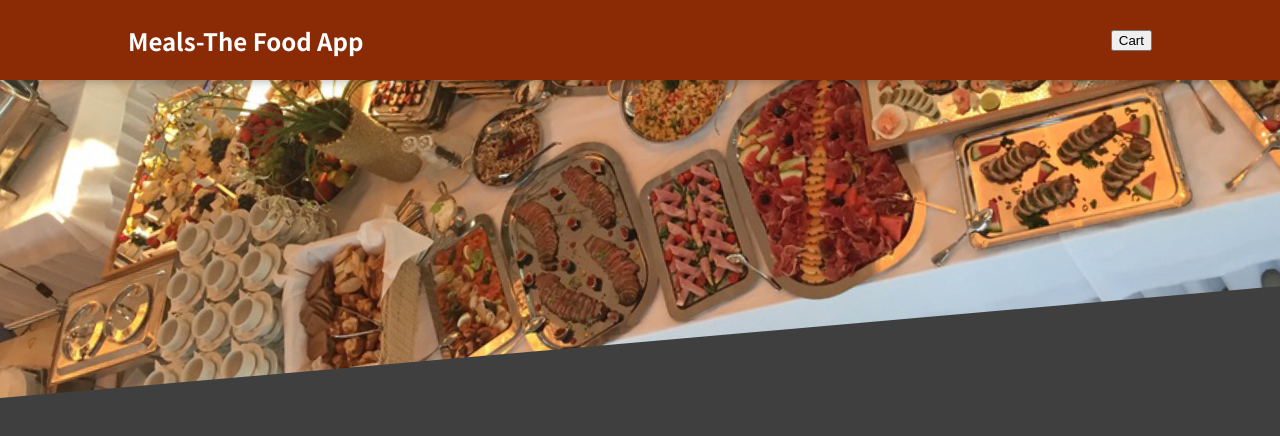
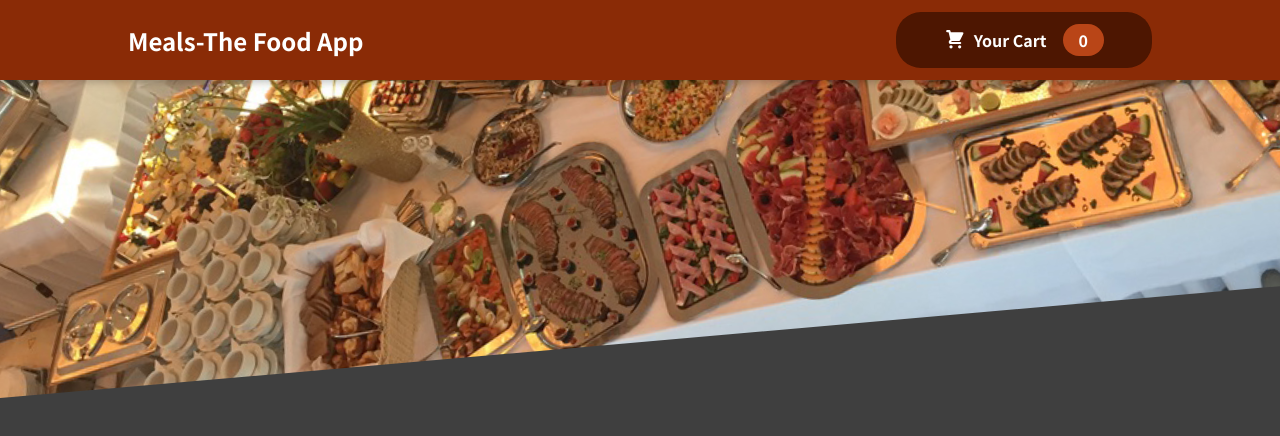
Before and after one commit to aman1021/ReactFoodApp, a React (Create React App) app: page / in a window 1280 px wide. Shown: the top 436 px of the page. Built offline with nearby package versions, Linux system fonts and the light colour scheme.

Commit message:
ReactFoodApp

```diff
--- /dev/null
+++ b/src/Components/Cart/CartIcon.js
@@ -0,0 +1,13 @@
+const CartIcon = () => {
+    return (
+      <svg
+        xmlns='http://www.w3.org/2000/svg'
+        viewBox='0 0 20 20'
+        fill='currentColor'
+      >
+        <path d='M3 1a1 1 0 000 2h1.22l.305 1.222a.997.997 0 00.01.042l1.358 5.43-.893.892C3.74 11.846 4.632 14 6.414 14H15a1 1 0 000-2H6.414l1-1H14a1 1 0 00.894-.553l3-6A1 1 0 0017 3H6.28l-.31-1.243A1 1 0 005 1H3zM16 16.5a1.5 1.5 0 11-3 0 1.5 1.5 0 013 0zM6.5 18a1.5 1.5 0 100-3 1.5 1.5 0 000 3z' />
+      </svg>
+    );
+  };
+
+  export default CartIcon;
--- a/src/Components/Layout/Header.js
+++ b/src/Components/Layout/Header.js
@@ -1,5 +1,6 @@
 import React from 'react';
 import MealsImage from '../../assets/meals.jpg';
+import HeaderCartButton from './HeaderCartButton';
 import classes from './Header.module.css';
 
 const Header = (props) => {
@@ -7,7 +8,7 @@
         <React.Fragment>
             <header className={classes.header}>
                 <h2>Meals-The Food App</h2>
-                <button>Cart</button>
+                <HeaderCartButton/>
             </header>
             <div className={classes['main-image']}>
                 <img src={MealsImage} alt='A table full of delicious food.'/>
--- a/src/Components/Layout/HeaderCartButton.js
+++ b/src/Components/Layout/HeaderCartButton.js
@@ -0,0 +1,15 @@
+import React from 'react';
+import CartIcon from '../Cart/CartIcon';
+import classes from './HeaderCartButton.module.css';
+const HeaderCartButton = (props) => {
+
+    return <button className={classes.button}>
+        <span className={classes.icon}>
+            <CartIcon/>
+        </span>
+        <span>Your Cart</span>
+        <span className={ classes.badge}> 0</span>
+    </button>
+}
+
+export default HeaderCartButton;
```
Also changed, not shown: 1 other file (tests, documents, lock files or other folders).
